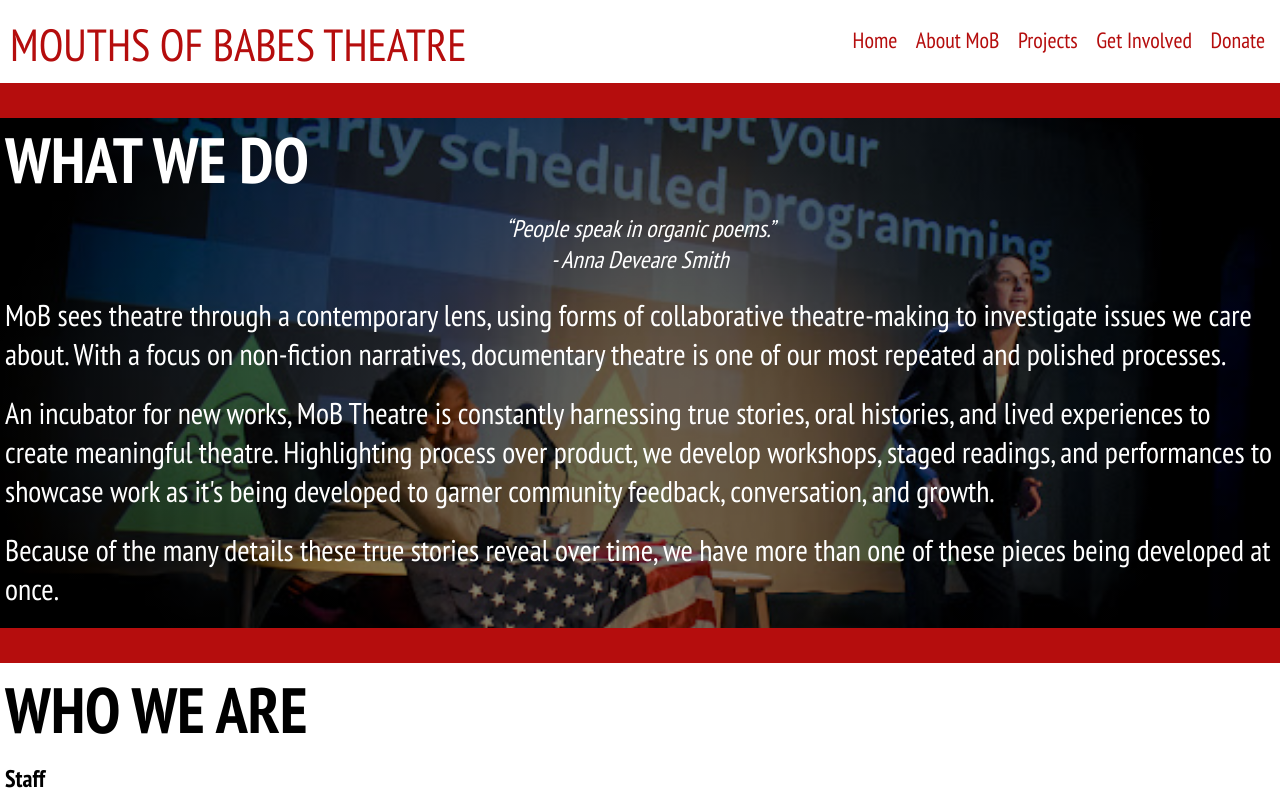
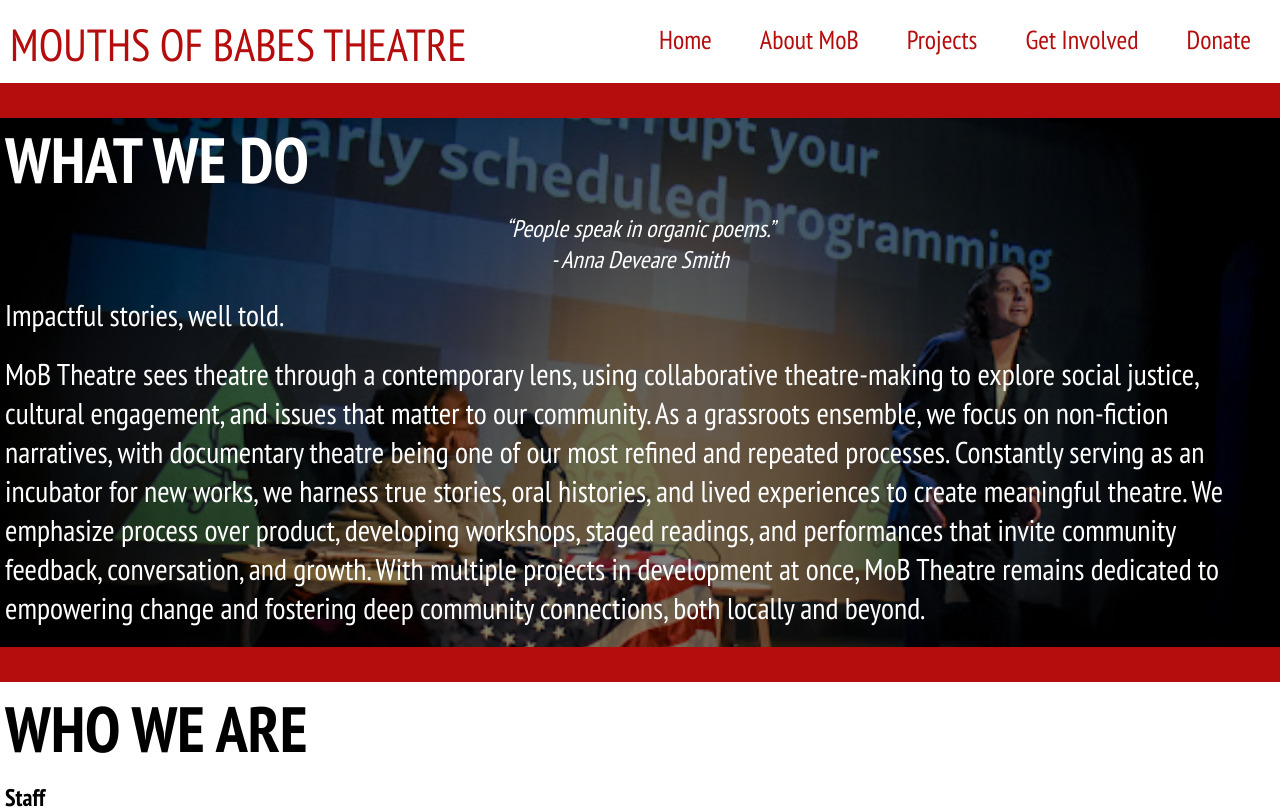
Before and after one commit to mackwick/MoB_Website_FE, a React (Vite) app: page /about in a window 1280 px wide. Shown: the top 809 px of the page. Built offline with nearby package versions, Linux system fonts and the light colour scheme.

Commit message:
menu spacing adjustment

```diff
--- a/src/index.css
+++ b/src/index.css
@@ -92,8 +92,7 @@
   right: 0;
 }
 
-.offscreen-menu > .link,
-.offscreen-menu > button {
+.offscreen-menu > .link {
   padding: 20px 15px 0 20px;
   color: var(--light);
   font-size: 3rem;
@@ -1031,12 +1030,11 @@
 
   .offscreen-menu > .link {
     padding: 0;
-    font-size: 2rem;
-    text-align: right;
-    display: flex;
-    flex-direction: column;
-    margin: 0 10px 4px 0;
-    font-size: 22px;
+    /* text-align: right; */
+    /* display: flex;
+    flex-direction: column; */
+    margin: 0 10px 4px 10px;
+    font-size: 26px;
   }
 
   .offscreen-menu > .link:hover {
@@ -1050,15 +1048,15 @@
     position: unset;
     padding-top: 0;
     flex-direction: row;
-    justify-content: space-between;
+    justify-content: space-around;
     font: inherit;
+    max-width: 80dvw;
   }
 
   .header-menu {
     display: flex;
-    flex-direction: column;
-    justify-content: center;
-    width: 40dvw;
+    justify-content: space-between;
+    width: 50dvw;
   }
 
   .logo .link {
@@ -1216,25 +1214,20 @@
   }
 }
 
-@media screen and (min-width: 1200px) {
+/* @media screen and (min-width: 1200px) {
   .header-menu {
     width: 33dvw;
   }
-}
+} */
 
 @media screen and (min-width: 1435px) {
-  /* .landing-video {
-    display: contents;
-  }
-
-  .video-placeholder {
-    height: 450px;
-    border-radius: 6px;
-    margin: 20px 0 20px 20px;
+  /* .header-menu {
+    width: 28dvw;
   } */
 
-  .header-menu {
-    width: 28dvw;
+  .offscreen-menu > .link {
+    margin: 0 25px 4px 25px;
+    font-size: 30px;
   }
 
   .landing-about {
@@ -1308,9 +1301,9 @@
     font-size: 14px;
   }
 
-  .header-container {
+  /* .header-container {
     padding: 10px;
-  }
+  } */
 
   /* .mission-div {
     background-image: linear-gradient(#255f85c9, #255f85c9),
@@ -1432,19 +1425,3 @@
     font-size: 34px;
   }
 }
-
-@media screen and (min-width: 1660px) {
-  .header-menu {
-    width: 24dvw;
-  }
-
-  /* .one-project {
-    width: 18dvw;
-    height: 360px;
-  }
-
-  .proj-compon-BG {
-    width: 17dvw;
-    height: 340px;
-  } */
-}
--- a/src/pages/About.jsx
+++ b/src/pages/About.jsx
@@ -29,23 +29,21 @@
               “People speak in organic poems.” <span>- Anna Deveare Smith</span>
             </p>
             <div className="about-mission">
+              <p>Impactful stories, well told.</p>
               <p>
-                MoB sees theatre through a contemporary lens, using forms of
-                collaborative theatre-making to investigate issues we care
-                about. With a focus on non-fiction narratives, documentary
-                theatre is one of our most repeated and polished processes.
-              </p>
-              <p>
-                An incubator for new works, MoB Theatre is constantly harnessing
-                true stories, oral histories, and lived experiences to create
-                meaningful theatre. Highlighting process over product, we
-                develop workshops, staged readings, and performances to showcase
-                work as it's being developed to garner community feedback,
-                conversation, and growth.
-              </p>
-              <p>
-                Because of the many details these true stories reveal over time,
-                we have more than one of these pieces being developed at once.
+                MoB Theatre sees theatre through a contemporary lens, using
+                collaborative theatre-making to explore social justice, cultural
+                engagement, and issues that matter to our community. As a
+                grassroots ensemble, we focus on non-fiction narratives, with
+                documentary theatre being one of our most refined and repeated
+                processes. Constantly serving as an incubator for new works, we
+                harness true stories, oral histories, and lived experiences to
+                create meaningful theatre. We emphasize process over product,
+                developing workshops, staged readings, and performances that
+                invite community feedback, conversation, and growth. With
+                multiple projects in development at once, MoB Theatre remains
+                dedicated to empowering change and fostering deep community
+                connections, both locally and beyond.
               </p>{" "}
             </div>
           </div>
@@ -61,7 +59,7 @@
               name={"Trey Morehouse"}
               title={"Artistic Director"}
               bio={
-                "A 2012 alumni of UNCW. Trey has worked professionally with Burning Coal Theatre and North Carolina Theatre in the area of education and outreach. Trey has also worked professionally as an assistant director with South Coast Repertory (in Costa Mesa, CA), and New Swan Shakespeare (in Irvine, CA)."
+                "Trey Morehouse is a theatre artist and educator with a focus on community engagement and collaborative theatre-making. As the founding artistic director of Mouths of Babes Theatre, Trey works alongside a talented ensemble to create original works that focus on true stories and local issues. He is passionate about creating art that highlights collective experiences and the often-overlooked contributions of everyday people."
               }
             />
             <Team
@@ -91,7 +89,7 @@
             <Team
               image={Malachi}
               name={"Malachi Chapman"}
-              title={"Artistic Associate, Actor"}
+              title={"Artistic Associate"}
               bio={
                 "Malachi Chapman is a local actor, working with MoB and other local theatre groups. Recent acting credits include Scoptia, and Wilmington Reconstructed. Malachi is currently attending Cape Fear Community College with the plan to attend University to continue his studies in Theatre. Malachai is also passionate about basketball, football, and anime."
               }
@@ -104,7 +102,7 @@
           <div className="bios-div-two">
             <h2>Board</h2>
             <Board
-              name={"La-taun Danns"}
+              name={"La'Tuan Danns"}
               title={"Board President"}
               bio={
                 "La’Tuan Danns, a native North Carolinian, comes from a theater background that originated in high school. She’s worked in both theater and film. Various nonprofit boards and organizations have helped feed her need to be involved in issues such as the arts, education, worker rights, and children issues. Currently, the focus is on her for fantastical daughters who have also inherited love of the arts. As a graduate of UNCW, she is active in the theatre community and happy to be a part of MoB, a company that highlights such relevant and tough issues."
--- a/src/pages/Projects.jsx
+++ b/src/pages/Projects.jsx
@@ -130,22 +130,30 @@
           <Project
             BG="quilt-prev proj-compon-BG"
             name={"Quilt Stories 2022 & 2023"}
-            link={""}
+            link={
+              "https://www.facebook.com/media/set/?set=a.1318559035865683&type=3"
+            }
           />
           <Project
             BG="wilm-prev proj-compon-BG"
             name={"Wilmington Reconstructed 2023"}
-            link={""}
+            link={
+              "https://www.facebook.com/media/set/?set=a.1318569932531260&type=3"
+            }
           />
           <Project
             BG="out proj-compon-BG"
-            name={"Out of Silence 2021 & 2023"}
-            link={""}
+            name={"Out of Silence"}
+            link={
+              "https://www.facebook.com/media/set/?set=a.1318551862533067&type=3"
+            }
           />
           <Project
             BG="pride proj-compon-BG"
             name={"Pride Picnic 2021"}
-            link={""}
+            link={
+              "https://www.facebook.com/media/set/?set=a.1318557615865825&type=3"
+            }
           />
         </div>
       </div>
```
